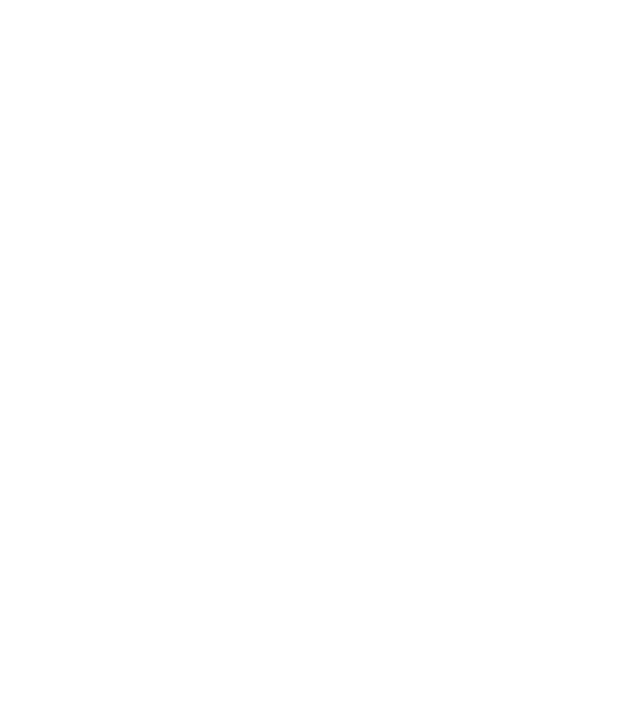
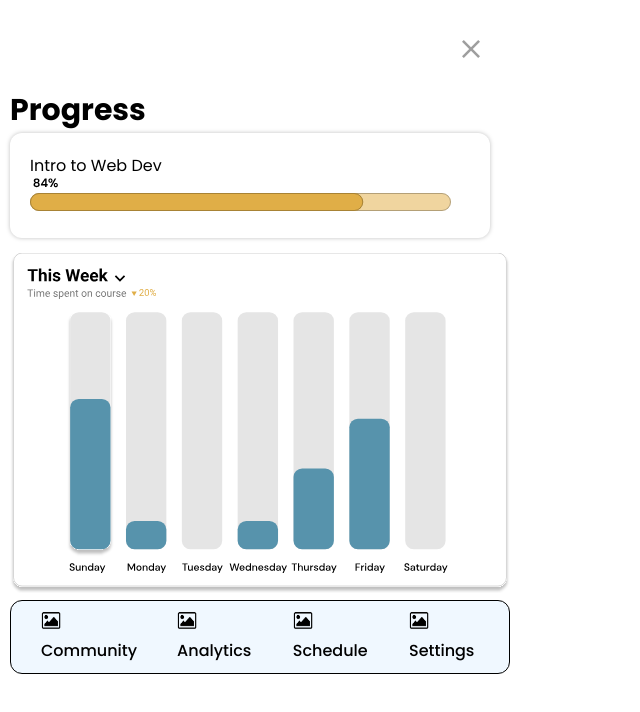
Before and after one commit to MDac10/SheHacksvi, a browser extension: page pages/progress.html in a window 1280 px wide. Shown: the whole page, without its empty margins (0-640 px from the left). Drawn offline with Linux system fonts and the light colour scheme.

Commit message:
Added elements for progress page

```diff
--- a/index.css
+++ b/index.css
@@ -32,8 +32,7 @@ body {
     margin: 0;
     padding: 10px;
     font-family: 'Poppins', sans-serif;
-    min-width: 400px;
-    max-width: 500px;
+    width: 500px;
 }
 
 .logo {
@@ -69,6 +68,7 @@ body {
     background-color: aliceblue;
     border-radius: 12px;
     padding: 10px;
+    width: 500px;
 }
 
 img {
@@ -82,6 +82,17 @@ a {
 }
 
 /* Rounded square */
+
+.box {
+    background-color: white;
+
+    filter: drop-shadow(0px 0px 2px rgba(0, 0, 0, 0.25));
+    padding: 20px;
+    margin-bottom: 15px;
+    margin: 10 2px;
+    border-radius: 12px;
+}
+
 .course-box {
     width: 200px;
     background-color: white;
@@ -129,3 +140,8 @@ button {
 li {
     list-style-type: none;
 }
+
+/*todo: resize image to fit 500px width of extension*/
+.weekly-analytics-container img {
+    width: 500px;
+}
--- a/pages/progress.html
+++ b/pages/progress.html
@@ -0,0 +1,46 @@
+<!DOCTYPE html>
+<html>
+    <head>
+        <link rel="stylesheet" href="../index.css">
+        <title>Classii 👋</title>
+    </head>
+    <body>
+        <header>
+            <!--<img class="logo" src="../images/classii.png" alt="logo" width="50" height="50">-->
+            <img class="close-btn" src="../images/close-btn.svg">
+        </header>
+        <h1>Progress</h1>
+        <div class="box" class="progress-bar-container">
+            <p>Intro to Web Dev</p>
+            <img src="../images/progress-bar.svg">
+        </div>
+        <div class="weekly-analytics-container">
+            <img src="../images/weekly-analytics-bars.svg">
+        </div>
+        <footer>
+            <nav>
+                <div class="nav-bar">
+                    <ul class="nav-links">
+                        <div class="nav-div-community">
+                            <li><img src="../images/icon.svg.png" alt="community menu bar icon" width="20" height="20"></li>
+                            <li><a href="community.html">Community</a></li>
+                        </div>
+                        <div class="nav-div-progress">
+                            <li><img src="../images/icon.svg.png" alt="progress menu bar icon" width="20" height="20"></li>
+                            <li><a href="progress.html">Analytics</a></li>
+                        </div>
+                        <div class="nav-div-calendar">
+                            <li><img src="../images/icon.svg.png" alt="calendar menu bar icon" width="20" height="20"></li>
+                            <li><a href="calendar.html">Schedule</a></li>
+                        </div>
+                        <div class="nav-div-settings">
+                            <li><img src="../images/icon.svg.png" alt="settings menu bar icon" width="20" height="20"></li>
+                            <li><a href="settings.html">Settings</a></li>
+                        </div>
+                    </ul>
+                </div>
+            </nav>
+        </footer>
+        <script src="index.js"></script>
+    </body>
+</html>
```
Also changed, not shown: pages/courses.html (+2 -2 lines), images/progress-bar.svg (added), images/weekly-analytics-bars.svg (added).
